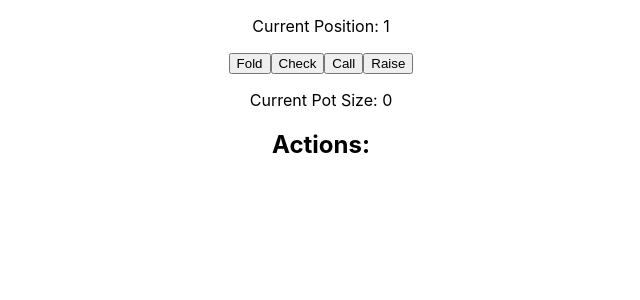
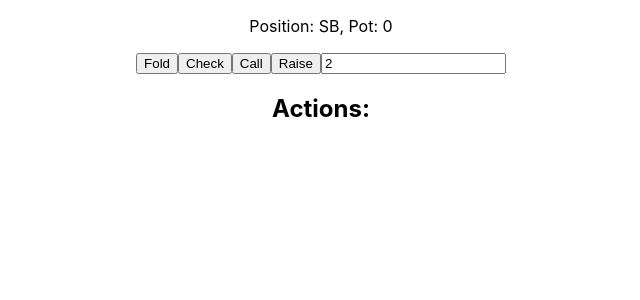
Before and after one commit to Vyrtar/poka-app, a React (Create React App) app: page / in a window 1280 px wide. Shown: the top 300 px of the page, without its empty margins (319-959 px from the left). Built offline with nearby package versions, Linux system fonts and the light colour scheme.

Commit message:
replayer-logic

```diff
--- a/src/components/hands-replayer/Input-ui.js
+++ b/src/components/hands-replayer/Input-ui.js
@@ -2,19 +2,31 @@ import React from 'react';
 
 const InputUI = ({
                      currentPosition,
+                     currentBet,
+                     currentPot,
                      handleFold,
                      handleCheck,
                      handleCall,
                      handleRaise,
+                     onInputChange,
+                     currentBetSetter,
                  }) => {
+
+    const handleChange = (event) => {
+        const value = event.target.value;
+
+        // Call the callback function from the parent
+        onInputChange(value);
+    };
     return (
         <div>
-            <p>Current Position: {currentPosition}</p>
+            <p>Position: {currentPosition}, Pot: {currentPot}</p>
             {/* ... (other UI elements) */}
+
             <button onClick={handleFold}>Fold</button>
             <button onClick={handleCheck}>Check</button>
             <button onClick={handleCall}>Call</button>
-            <button onClick={handleRaise}>Raise</button>
+            <button onClick={handleRaise}>Raise</button><input defaultValue={currentBet*2} onChange={handleChange} />
         </div>
     );
 };
--- a/src/components/hands-replayer/Replayer.js
+++ b/src/components/hands-replayer/Replayer.js
@@ -11,35 +11,42 @@ const Replayer = () => {
         actions: [],
     });
 
-    const [currentPosition, setCurrentPosition] = useState(1);
+    const [currentPosition, setCurrentPosition] = useState('SB');
     const [currentPotSize, setCurrentPotSize] = useState(0);
     const [currentAction, setCurrentAction] = useState('posts');
-    const [currentBet, setCurrentBet] = useState(0)
+    const [currentBet, setCurrentBet] = useState(1)
+    const [inputData, setInputData] = useState(2);
     const handleFold = () => {
-        setCurrentAction('folds')
-        addAction();
+        addAction('folds', currentBet);
         console.log(pokerHand)
     };
 
     const handleCheck = () => {
-        addAction('checks');
+        addAction('checks', currentBet);
     };
 
     const handleCall = () => {
-        addAction('calls');
+        addAction('calls', currentBet);
     };
 
+
     const handleRaise = () => {
-        addAction('raises', 2);
-        setCurrentPotSize(currentPotSize*2);
+        addAction('raises', inputData);
+        setCurrentBet(inputData);
+        setCurrentAction('raises');
     };
 
-    const addAction = () => {
+    const handleInputChange = (value) => {
+        setInputData(value);
+        console.log('Input data in parent:', value);
+    };
+
+    const addAction = (type, bet, pot) => {
         const newAction = {
             actionID: pokerHand.actions.length + 1,
-            position: pokerHand.positions[currentPosition].Name,
-            actionType: currentAction,
-            actionSize: currentBet,
+            position: currentPosition,
+            actionType: type,
+            actionSize: bet,
         };
 
         setPokerHand((prevPokerHand) => ({
@@ -52,11 +59,13 @@ const Replayer = () => {
         <div>
             <InputUI
                 currentPosition={currentPosition}
-                setCurrentPosition={setCurrentPosition}
+                currentPot={currentPotSize}
+                currentBet={currentBet}
                 handleFold={handleFold}
                 handleCheck={handleCheck}
                 handleCall={handleCall}
                 handleRaise={handleRaise}
+                onInputChange={handleInputChange}
             />
             <Viewer pokerHand={pokerHand} currentPotSize={currentPotSize} />
         </div>
--- a/src/components/hands-replayer/Viewer.js
+++ b/src/components/hands-replayer/Viewer.js
@@ -12,7 +12,6 @@ const Viewer = ({ pokerHand, currentPotSize }) => {
 
     return (
         <div>
-            <p>Current Pot Size: {currentPotSize}</p>
             <div>
                 <h2>Actions:</h2>
                 {pokerHand.actions.map((action) => (
```
